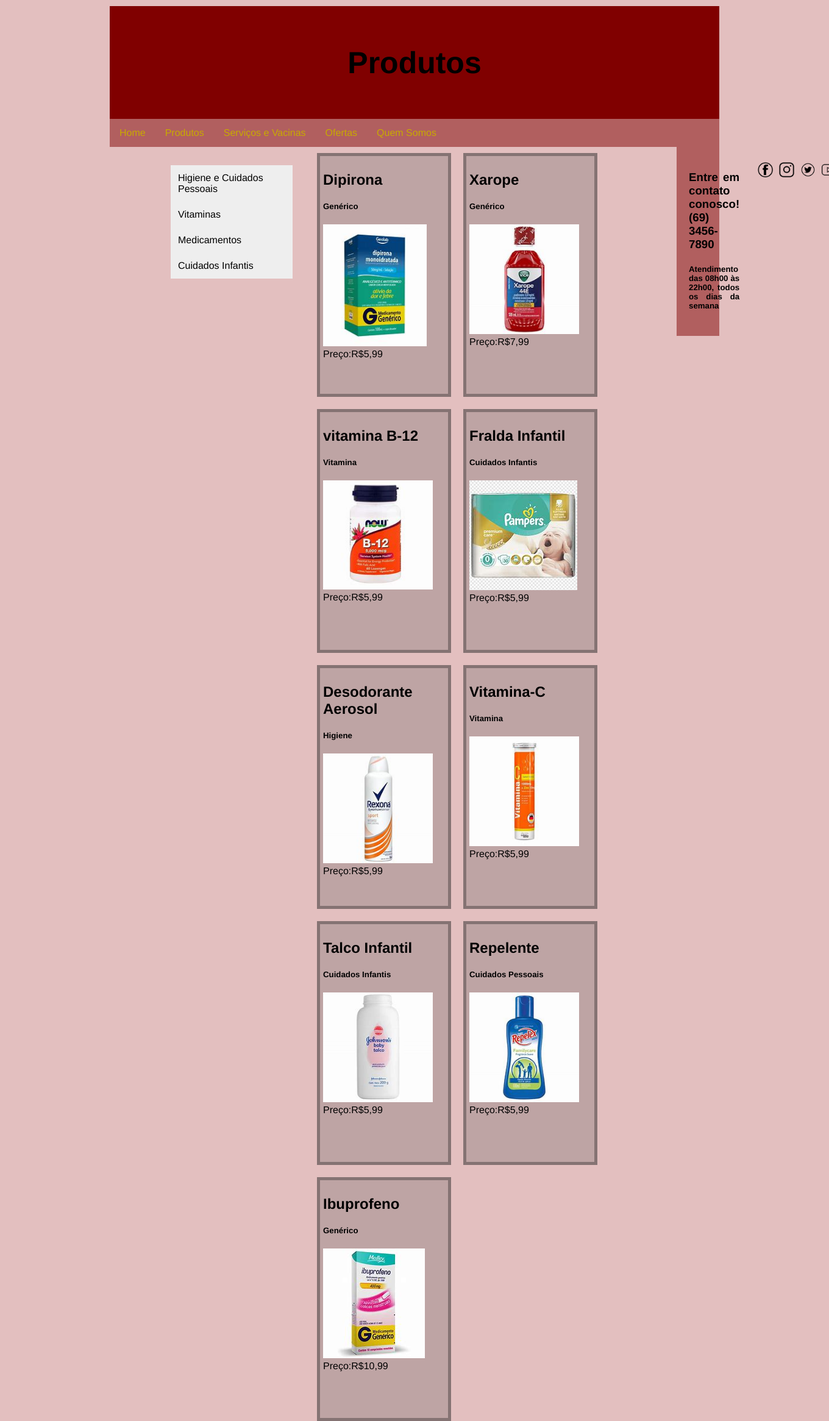
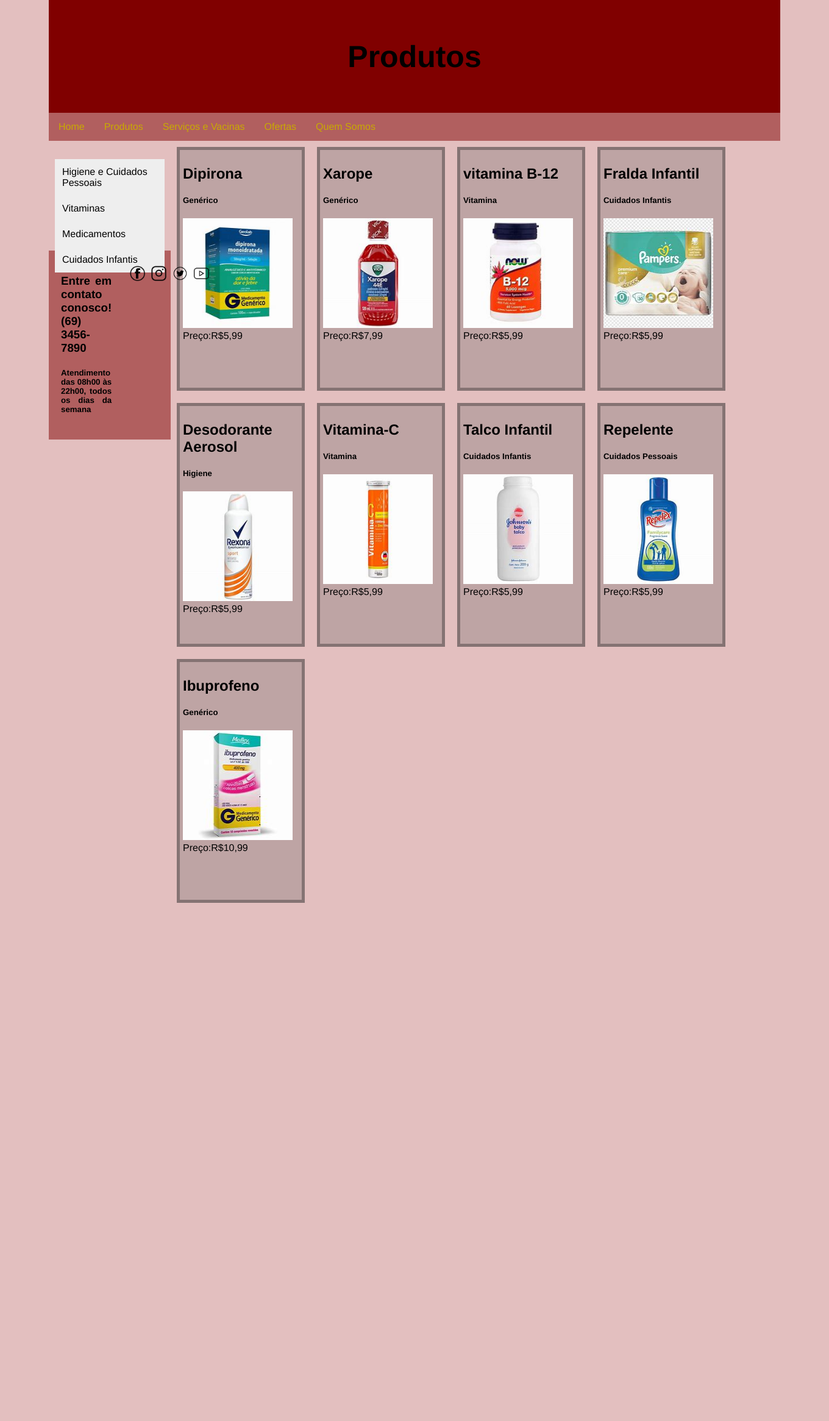
Before and after one commit to Po747o/Pharmacy, a PHP site: page /Produtos.html in a window 1360 px wide; the page is wider, and only the part inside the window is pictured. Shown: that part at 61% size. After the commit the page ends 1481 px from the top of that part, so only its background shows below. Run offline with PHP 8.4, Linux system fonts and the light colour scheme.

Commit message:
Atualização 2 (Nano) 12/04

```diff
--- a/Produtos.html
+++ b/Produtos.html
@@ -1,5 +1,6 @@
 <!DOCTYPE html>
 <html lang="pt-br">
+
 <head>
     <meta charset="UTF-8">
     <meta http-equiv="X-UA-Compatible" content="IE=edge">
@@ -9,6 +10,7 @@
     <link rel="stylesheet" href="css/layoutprodutos.css">
 
 </head>
+
 <body>
     <header class="cabecalho">
         <h1>Produtos</h1>
@@ -129,5 +131,7 @@
             <img src="imagens/iconetwitter.png" alt="#">
             <img src="imagens/iconeyoutube.png" alt="#">
         </div>
+    </footer>
 </body>
+
 </html>
--- a/css/layout.css
+++ b/css/layout.css
@@ -32,8 +32,8 @@
   body {
     font-family: 'Franklin Gothic Medium', 'Arial Narrow', Arial, sans-serif;
     background-color: rgba(200, 128, 128, 0.5);
-    padding: 10px;
-    width: 1000px;
+    padding: 0px;
+    width: 1200px;
     margin: 0 auto;
 }
 
@@ -69,8 +69,23 @@
 }
 
 .footer {
+    display: flex;
+    flex-direction: row;
+    justify-content: space-around;
     padding: 20px;
     text-align: justify;
     background-color: rgba(128, 0, 0, 0.5);
     margin-top: 20px;
 }
+
+.imagescard {
+    display: flex;
+    flex-direction: row;
+}
+
+.imagescard img {
+    width: 25px;
+    height: 25px;
+    margin: 5px;
+
+}
--- a/css/layoutprodutos.css
+++ b/css/layoutprodutos.css
@@ -1,6 +1,6 @@
 .card{
     background-color: rgba(104, 100, 100, 0.301);
-    width:200px;
+    width:190px;
     height:380px;
     float: left;
    padding: 5px;
@@ -12,25 +12,26 @@
 }
 
 .images img {
-    max-width: 180px;
-    max-height: 200px;
+    height: 180px;
+    width: 180px;
 }
 
 .menuvertical {
-    width: 200px;
+    width: 180px;
     height: 150px;
     margin-top: 30px;
-    margin-right: 30px;
-    margin-left: 100px;
+    margin-right: 10px;
+    margin-left: 10px;
     float: left;
 }
 
 .container {
  display: flex;
  flex-flow: row wrap;
- float: left;
- width: 60%;
+ width: 850px;
+ float: inline-end;
  height: max-content;
+ width: 1000px;
  row-gap: 10px;
  column-gap: 10px;
 
@@ -71,9 +72,9 @@
 
 }
 
-.footer {
+/* .footer {
     display: flex;
     flex-direction: row;
     margin-top: 0px;
     justify-content: space-around;
-}
+} */
--- a/servicosevacinas.html
+++ b/servicosevacinas.html
@@ -93,7 +93,7 @@
         </div>
 
 
-        <div class="images">
+        <div class="imagescard">
             <img src="imagens/iconefacebook.png" alt="#">
             <img src="imagens/iconeinstagram.png" alt="#">
             <img src="imagens/iconetwitter.png" alt="#">
```
Also changed, not shown: css/layoutservicosevacinas.css (+7 -3 lines). Lines whose indentation alone changed are shown as unchanged.
